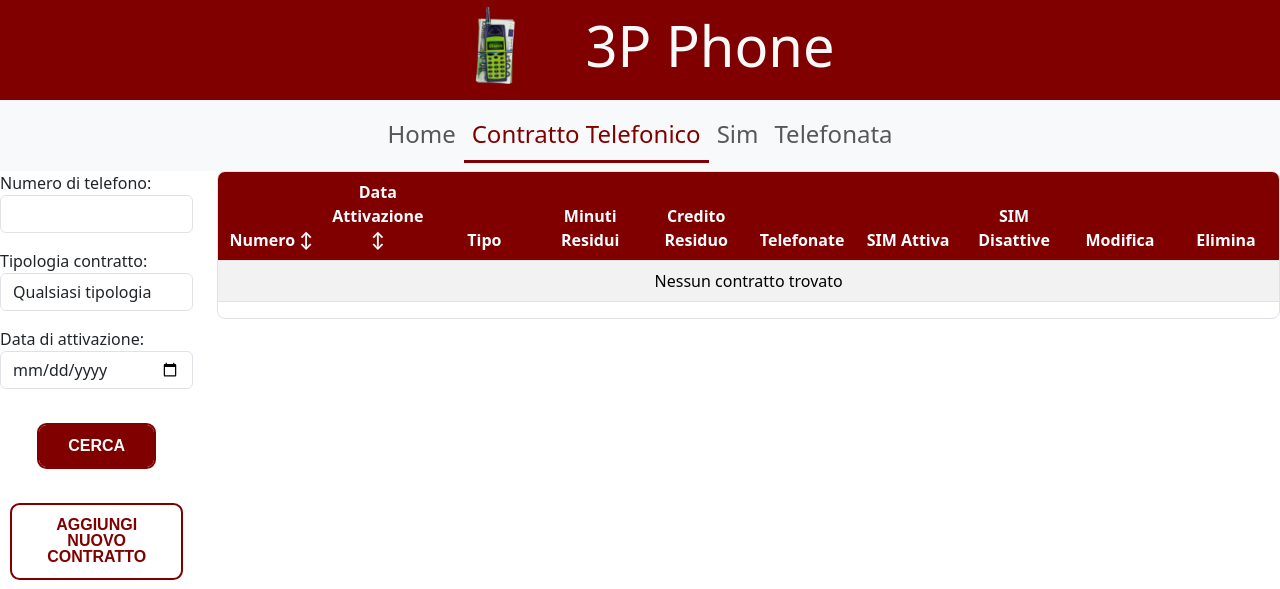
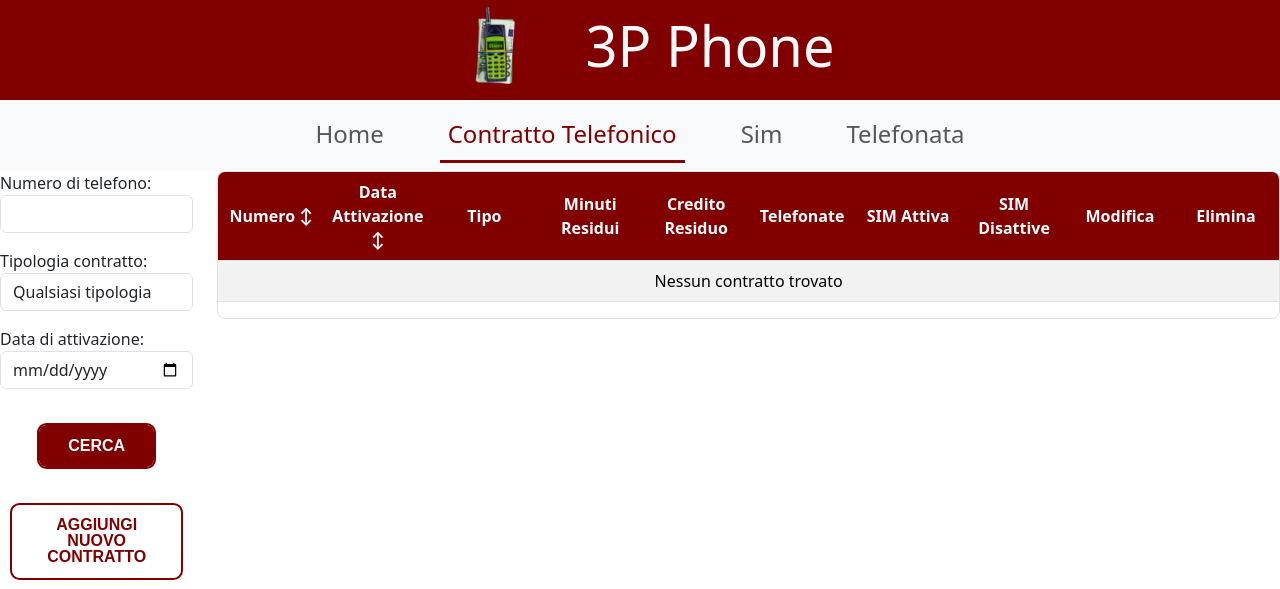
Before and after one commit to 4TK4/ProgWeb23_24.2, a Django app: page /contrattoTelefonico/ in a window 1280 px wide. Shown: the top 589 px of the page. Run offline with Django 4.2, Linux system fonts and the light colour scheme; some libraries are stand-ins or nearby versions.

Commit message:
home, navbar spacing

```diff
--- a/myproject/templates/base.html
+++ b/myproject/templates/base.html
@@ -51,16 +51,16 @@
         </button>
         <div class="collapse navbar-collapse" id="navbarSupportedContent">
           <ul class="navbar-nav mx-auto">
-            <li class="nav-item col-auto">
+            <li class="nav-item col-auto mx-4">
               <a class="nav-link {% is_active request '/' %} fs-4" href="{% url 'index' %}">Home</a>
             </li>
-            <li class="nav-item col-auto">
+            <li class="nav-item col-auto mx-4">
               <a class="nav-link {% is_active request '/contrattoTelefonico/' %} fs-4" href="{% url 'contrattoTelefonico' %}">Contratto Telefonico</a>
             </li>
-            <li class="nav-item col-auto">
+            <li class="nav-item col-auto mx-4">
               <a class="nav-link {% is_active request '/sim/' %} fs-4" href="{% url 'sim' %}">Sim</a>
             </li>
-            <li class="nav-item col-auto">
+            <li class="nav-item col-auto mx-4">
               <a class="nav-link {% is_active request '/telefonata/' %} fs-4" href="{% url 'telefonata' %}">Telefonata</a>
             </li>
           </ul>
--- a/myproject/templates/contrattoTelefonico.html
+++ b/myproject/templates/contrattoTelefonico.html
@@ -144,36 +144,36 @@
         <table class="table table-striped table-spaced" id="tabellaContratto">
             <thead>
                 <tr>
-                    <th class="text-center" onclick="sortTable(0, 'num', 'tabellaContratto')">Numero ↕</th>
-                    <th class="text-center" onclick="sortTable(1, 'date', 'tabellaContratto')">Data Attivazione ↕</th>
-                    <th class="text-center">Tipo</th>
-                    <th class="text-center">Minuti Residui</th>
-                    <th class="text-center">Credito Residuo</th>
-                    <th class="text-center">Telefonate</th>
-                    <th class="text-center">SIM Attiva</th>
-                    <th class="text-center">SIM Disattive</th>
-                    <th class="text-center">Modifica</th>
-                    <th class="text-center">Elimina</th>
+                    <th class="text-center align-middle" onclick="sortTable(0, 'num', 'tabellaContratto')" id="thNumero">Numero ↕</th>
+                    <th class="text-center align-middle" onclick="sortTable(1, 'date', 'tabellaContratto')" id="thDataAtt">Data Attivazione ↕</th>
+                    <th class="text-center align-middle" id="tTipo">Tipo</th>
+                    <th class="text-center align-middle" id="tMinRes">Minuti Residui</th>
+                    <th class="text-center align-middle" id="tCredRes">Credito Residuo</th>
+                    <th class="text-center align-middle" id="tTelefonate">Telefonate</th>
+                    <th class="text-center align-middle" id="tSIMAttiva">SIM Attiva</th>
+                    <th class="text-center align-middle" id="tSIMDisattive">SIM Disattive</th>
+                    <th class="text-center align-middle" id="tModifica">Modifica</th>
+                    <th class="text-center align-middle" id="tElimina">Elimina</th>
                 </tr>
             </thead>
             <tbody>
                 <!-- Itera sui contratti -->
                 {% for result in results %}
                 <tr>
-                    <td class="text-center">{{ result.Numero }}</td>
-                    <td class="text-center">{% if result.DataAttivazione is not None %} {{ result.DataAttivazione }} {% endif %} </td>
-                    <td class="text-center">{% if result.Tipo is not None %} {{ result.Tipo }} {% endif %}</td>
-                    <td class="text-center">{% if result.Tipo == "a consumo" and result.MinutiResidui is not None %} {{ result.MinutiResidui }} {% endif %}</td>
-                    <td class="text-center">{% if result.Tipo == "a ricarica" and result.CreditoResiduo is not None %} {{ result.CreditoResiduo }} {% endif %}</td>
-                    <td class="text-center">{% if result.Telefonate is not 0 %} <a href="{% url 'telefonata' %}?EffettuataDa={{ result.Numero }}">{{ result.Telefonate }}</a>{% else%} {{ result.Telefonate }} {% endif %}</td>
-                    <td class="text-center">{% if result.SIMAttiva is not None %} <a href="{% url 'sim' %}?Stato=Attiva&Numero={{ result.Numero }}">{{ result.SIMAttiva }}</a>{% endif %}</td>
-                    <td class="text-center">{% if result.SIMDisattive is not 0 %} <a href="{% url 'sim' %}?Stato=Disattiva&Numero={{ result.Numero }}">{{ result.SIMDisattive }} </a> {% else%} {{ result.SIMDisattive }}{% endif %}</td>
-                    <td class="text-center">
+                    <td class="text-center" id="tNumero">{{ result.Numero }}</td>
+                    <td class="text-center" id="tDataAtt">{% if result.DataAttivazione is not None %} {{ result.DataAttivazione }} {% endif %} </td>
+                    <td class="text-center" id="tTipo">{% if result.Tipo is not None %} {{ result.Tipo }} {% endif %}</td>
+                    <td class="text-center" id="tMinRes">{% if result.Tipo == "a consumo" and result.MinutiResidui is not None %} {{ result.MinutiResidui }} {% endif %}</td>
+                    <td class="text-center" id="tCredRes">{% if result.Tipo == "a ricarica" and result.CreditoResiduo is not None %} {{ result.CreditoResiduo }} {% endif %}</td>
+                    <td class="text-center" id="tTelefonate">{% if result.Telefonate is not 0 %} <a href="{% url 'telefonata' %}?EffettuataDa={{ result.Numero }}">{{ result.Telefonate }}</a>{% else%} {{ result.Telefonate }} {% endif %}</td>
+                    <td class="text-center" id="tSIMAttiva">{% if result.SIMAttiva is not None %} <a href="{% url 'sim' %}?Stato=Attiva&Numero={{ result.Numero }}">{{ result.SIMAttiva }}</a>{% endif %}</td>
+                    <td class="text-center" id="tSIMDisattive">{% if result.SIMDisattive is not 0 %} <a href="{% url 'sim' %}?Stato=Disattiva&Numero={{ result.Numero }}">{{ result.SIMDisattive }} </a> {% else%} {{ result.SIMDisattive }}{% endif %}</td>
+                    <td class="text-center" id="tModifica">
                         <a onclick="setModifica('{{ result.Numero }}', '{{ result.DataAttivazione }}');">
                             <img src="{% static 'images/pencil.png' %}" height="20px" width="20px" alt="Modifica" class="icona"/>
                         </a>
                     </td>
-                    <td class='text-center'><a onclick="setEliminazione('{{result.Numero}}')">
+                    <td class='text-center' id="tElimina"><a onclick="setEliminazione('{{result.Numero}}')">
                     <img src="{% static 'images/bin.png' %}" height=20px width=20px alt="Elimina" class="icona"/></a></td>
                 </tr>
                 {% empty %}
--- a/myproject/templates/index.html
+++ b/myproject/templates/index.html
@@ -5,7 +5,7 @@
   <div class="row justify-content-center">
     <div class="col-md-8 col-lg-6">
       <h3 class="text-center p-3">Introduzione</h3>
-      <p class="text-justify">Questo sito web è stato sviluppato per amministrare efficacemente il database di una
+      <p class="text-justify lh-lg">Questo sito web è stato sviluppato per amministrare efficacemente il database di una
         rinomata compagnia
         telefonica. L'obiettivo principale è la gestione completa dei contratti telefonici stipulati dalla
         compagnia, inclusa la registrazione delle chiamate effettuate da ogni numero e la gestione delle SIM card.
```
